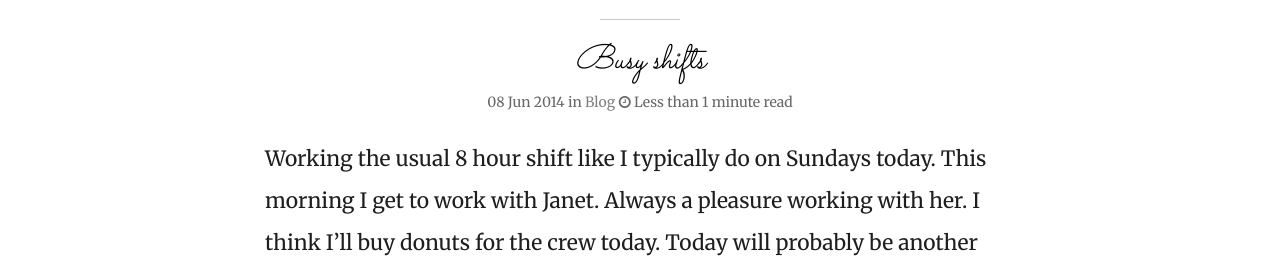
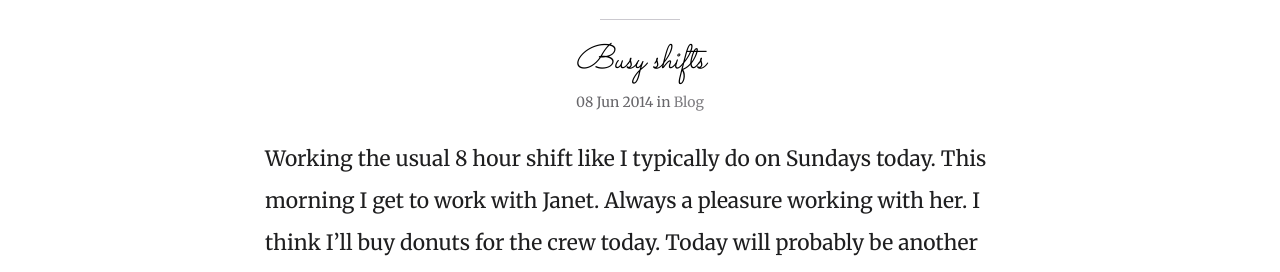
Before and after one commit to kobayash1/kobayash1.github.io, a Jekyll site: the page built from _posts/2014-06-08-workin.md, in a window 1280 px wide. Shown: the part 676-948 px from the top of the page. Built offline with Jekyll 4.4.1, drawn with Linux system fonts in a browser that asks for light colours; nearby versions of some CDN libraries; comment, search, counter and statistics services are not loaded; part of the change alters nothing that is shown.

```diff
--- a/_config.yml
+++ b/_config.yml
@@ -7,7 +7,7 @@ default_bg:       double-beaker.jpg
 search:           true
 share:            true
 # Read Time is a calculator tp provide post read-time based on word count. Usage is recommended.
-readtime:         true
+readtime:         false
 # Turn on or off the fin animations in the header and footer
 triangleheader:		true
 animated_fins:	  true
```
